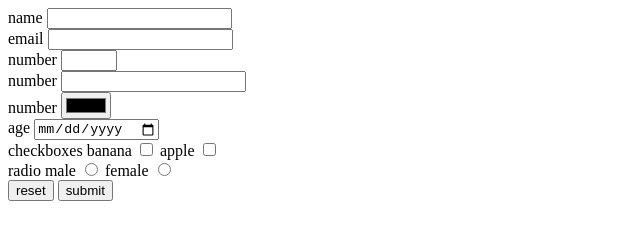
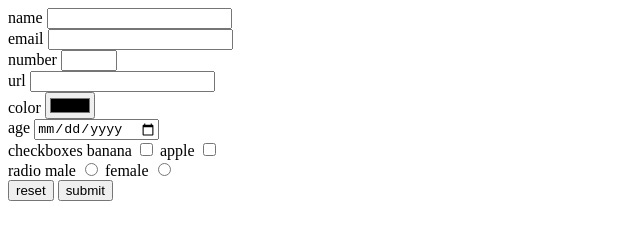
Before and after one commit to darshan17031993/htmlform, a website: page index.html in a window 1280 px wide. Shown: the whole page, without its empty margins (0-640 px from the left). Drawn offline with Linux system fonts and the light colour scheme.

Commit message:
1 file modified

```diff
--- a/index.html
+++ b/index.html
@@ -17,11 +17,11 @@
           <input type="number" name="number" id="number" min="1" max="10" required>
         </div>
         <div>
-          <label for="url">number</label>
+          <label for="url">url</label>
           <input type="url" name="url" id="\url">
         </div>
         <div>
-          <label for="color">number</label>
+          <label for="color">color</label>
           <input type="color" name="color" id="color" >
         </div>
         <div>
```
